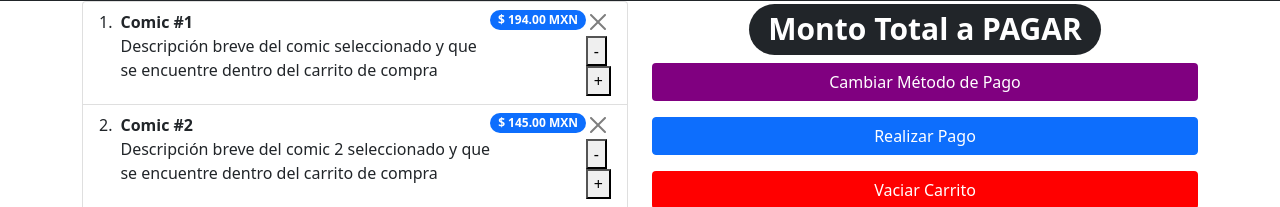
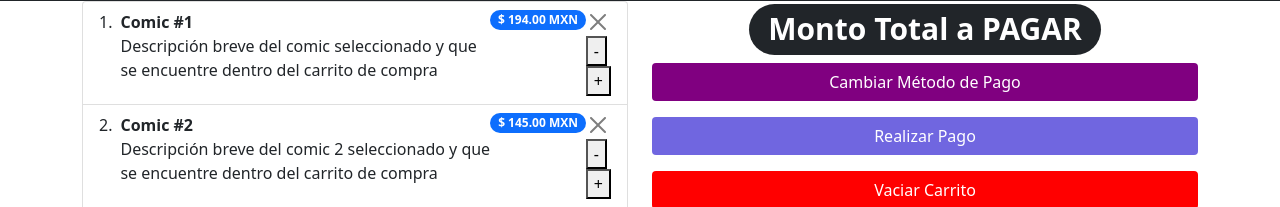
Before and after one commit to DavidPerezAntonio51/SEFMD-AllComics, a React (Create React App) app in the folder allcomics-front/: page /carrito in a window 1280 px wide. Shown: the part 105-312 px from the top of the page. Built offline with nearby package versions, Linux system fonts and the light colour scheme.

Commit message:
Alerta y cambio de colo ♥

```diff
--- a/allcomics-front/src/Paginas/CarroCompra.jsx
+++ b/allcomics-front/src/Paginas/CarroCompra.jsx
@@ -5,9 +5,19 @@ import MetodoCompra from "../Componentes/CarritoDeCompra/MetodoCompra";
 import CheckMetodoPago from "../Componentes/CarritoDeCompra/CheckMetodoPago";
 import { useContext } from "react";
 import PaymentContext from "../Contextos/PaymentContext";
+import withReactContent from "sweetalert2-react-content";
+import Swal from "sweetalert2";
 
 function CarroCompra() {
     const paymentContext = useContext(PaymentContext);
+    const MySwal = withReactContent(Swal);
+
+    const Pago = (e) => {
+
+        MySwal.fire(
+            'Pago exitoso'
+        )
+    }
     return (
         <Container>
             <style type="text/css">
@@ -125,7 +135,7 @@ function CarroCompra() {
                             </Container>
                             : ""
                         }
-                        <Button variant="primary">Realizar Pago</Button>{' '}
+                        <Button variant="registro" onClick={Pago}>Realizar Pago</Button>{' '}
                         <Button variant="cancel">Vaciar Carrito</Button>
                     </Stack>
                 </Col>
```
